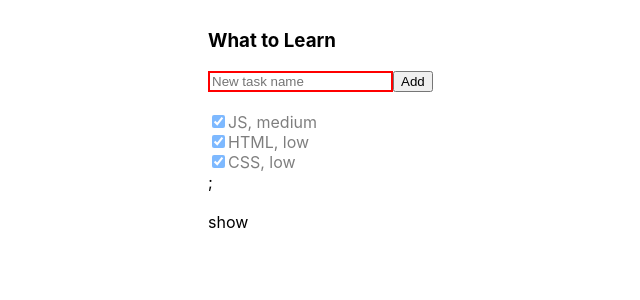
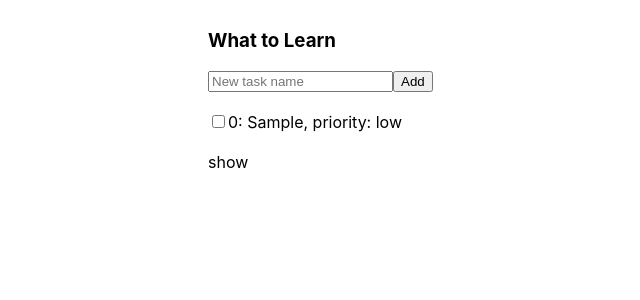
Before and after one commit to StrikerXx798/to_do_list, a React (Create React App) app: page / in a window 1280 px wide. Both pictures are taken after typing "Sample" into the empty fields and a click on the button "Add". Shown: the top 300 px of the page, without its empty margins (192-832 px from the left). Built offline with nearby package versions, Linux system fonts and the light colour scheme.

Commit message:
local storage and id

```diff
--- a/src/App.css
+++ b/src/App.css
@@ -15,14 +15,14 @@
 
 }
 
+.todoList-task.done {
+  opacity: 0.5;
+}
+
 .filter-active {
   background-color: blue;
 }
 
 .error {
-  border: 2px solid red;
+  border-color: red;
 }
-
-.todoList-task.done {
-  opacity: 0.5;
-}
--- a/src/App.js
+++ b/src/App.js
@@ -1,69 +1,92 @@
 import React from 'react';
 import './App.css';
 import TodoListHeader from "./TodoListHeader";
+import TodoListTasks from "./TodoListTasks";
 import TodoListFooter from "./TodoListFooter";
-import TodoListTasks from "./TodoListTasks";
 
 class App extends React.Component {
+
+    componentDidMount() {
+        this.restoreState()
+    }
+
+    newTaskId = 0;
+
     state = {
-        tasks: [
-            {title: "JS", isDone: true, priority: "medium"},
-            {title: "HTML", isDone: true, priority: "low"},
-            {title: "CSS", isDone: true, priority: "low"},
-            {title: "React", isDone: false, priority: "high"}
-        ],
-
-        filterValue: "Completed"
+        tasks: [],
+        filterValue: "All"
     };
 
-    addText = (newText) => {
+    saveState = () => {
+        localStorage.setItem ("our-state", JSON.stringify(this.state))
+    }
+
+    restoreState = () => {
+
+    }
+
+    addTask = (newText) => {
         let newTask = {
+            id: this.newTaskId,
             title: newText,
-            isDone: true,
+            isDone: false,
             priority: "low"
         };
+        this.newTaskId++;
         let newTasks = [...this.state.tasks, newTask];
-        this.setState({
+        this.setState( {
             tasks: newTasks
-        });
+        }, this.saveState);
     }
 
     changeFilter = (newFilterValue) => {
-        this.setState({
+        this.setState( {
             filterValue: newFilterValue
-        })
+        }, this.saveState);
     }
 
-    changeStatus = (task, isDone) => {
+    changeStatus = (taskId, isDone) => {
+        this.changeTask(taskId, {isDone: isDone})
+    }
+
+    changeTitle = (taskId, newTitle) => {
+        this.changeTask(taskId, {title: newTitle})
+    }
+
+    changeTask = (taskId, obj) => {
         let newTasks = this.state.tasks.map(t => {
-            if (t != task) {
+            if (t.id !== taskId) {
                 return t;
-            } else {
-                return {...t, isDone: isDone}
+            }
+            else {
+                return {...t, ...obj};
             }
         });
         this.setState({
             tasks: newTasks
-        });
+        }, this.saveState)
     }
 
     render = () => {
+
         return (
             <div className="App">
                 <div className="todoList">
-                    <TodoListHeader addText = {this.addText} newTaskTitleRef = {this.newTaskTitleRef} />
-                    <TodoListTasks changeStatus = {this.changeStatus} tasks = {this.state.tasks.filter(t => {
+                    <TodoListHeader addTask={this.addTask} />
+                    <TodoListTasks changeStatus={this.changeStatus}
+                                   changeTitle={this.changeTitle}
+                                   tasks={this.state.tasks.filter(t => {
                                        if (this.state.filterValue === "All") {
-                            return true
+                                           return true;
                                        }
                                        if (this.state.filterValue === "Active") {
-                            return t.isDone === false
+                                           return t.isDone === false;
                                        }
                                        if (this.state.filterValue === "Completed") {
-                            return t.isDone === true
+                                           return t.isDone === true;
                                        }
                                    })}/>
-                    <TodoListFooter filterValue = {this.state.filterValue} changeFilter = {this.changeFilter}/>
+                    <TodoListFooter changeFilter={this.changeFilter} filterValue={this.state.filterValue} />
                 </div>
             </div>
         );
--- a/src/TodoListFooter.jsx
+++ b/src/TodoListFooter.jsx
@@ -1,17 +1,19 @@
-import React from "react";
+import React from 'react';
+import '../src/App.css';
 
 class TodoListFooter extends React.Component {
+
     state = {
         isHidden: true
-    };
+    }
 
-    onAllFilterClick = () => {this.props.changeFilter("All")}
-    onCompletedFilterClick = () => {this.props.changeFilter("Completed")}
-    onActiveFilterClick = () => {this.props.changeFilter("Active")}
-    onShowFiltersClick = () => {this.setState({isHidden: false})}
-    onHideFiltersClick = () => {this.setState({isHidden: true})}
+    onAllFilterClick = () => { this.props.changeFilter("All"); }
+    onCompletedFilterClick = () => { this.props.changeFilter("Completed"); }
+    onActiveFilterClick = () => { this.props.changeFilter("Active"); }
+    onShowFiltersClick = () => { this.setState({isHidden: true}) }
+    onHideFiltersClick = () => { this.setState({isHidden: false}) }
 
-    render = () => {
+    render = (props) => {
 
         let classForAll = this.props.filterValue === "All" ? "filter-active" : "";
         let classForCompleted = this.props.filterValue === "Completed" ? "filter-active" : "";
@@ -19,16 +21,14 @@ class TodoListFooter extends React.Component {
 
         return (
             <div className="todoList-footer">
-                {!this.state.isHidden && <div>
-                    <button className={classForAll}
-                        onClick={this.onAllFilterClick}>All</button>
-                    <button className={classForCompleted}
-                        onClick={this.onCompletedFilterClick}>Completed</button>
-                    <button className={classForActive}
-                        onClick={this.onActiveFilterClick}>Active</button>
-                </div>}
-                {!this.state.isHidden && <span onClick={this.onHideFiltersClick}> hide </span>}
-                {this.state.isHidden && <span onClick={this.onShowFiltersClick}> show </span>}
+                { !this.state.isHidden && <div>
+                    <button onClick={ this.onAllFilterClick } className={classForAll}>All</button>
+                    <button onClick={ this.onCompletedFilterClick } className={classForCompleted}>Completed</button>
+                    <button onClick={ this.onActiveFilterClick } className={classForActive}>Active</button>
+                </div>
+                }
+                { !this.state.isHidden && <span onClick={ this.onShowFiltersClick }>hide</span> }
+                { this.state.isHidden && <span onClick={ this.onHideFiltersClick }>show</span> }
             </div>
         );
     }
--- a/src/TodoListHeader.jsx
+++ b/src/TodoListHeader.jsx
@@ -1,47 +1,51 @@
-import React from "react";
+import React from 'react';
+import './App.css';
 
 class TodoListHeader extends React.Component {
-    newTaskTitleRef = React.createRef();
-
     state = {
         error: false,
         title: ""
-    };
+    }
 
     onAddTaskClick = () => {
-        let newText = this.newTaskTitleRef.current.value;
-        this.newTaskTitleRef.current.value = '';
-        if (newText === '')  {
-            this.setState({error: true})}
-        else {
-            this.setState({error: false})
-            this.props.addText(newText)
-        };
-    };
+        let newText = this.state.title;
+        this.setState({title: ""});
 
-    onTitleChange = () => {
-        this.setState({error: false});
-    };
+        if (newText === "") {
+            this.setState({error: true});
+        } else {
+            this.setState({error: false});
+            this.props.addTask(newText);
+        }
+    }
+
+    onTitleChanged = (e) => {
+        this.setState({
+            error: false,
+            title: e.currentTarget.value
+        });
+    }
 
     onKeyPress = (e) => {
-       if(e.key === "Enter") {
-           this.onAddTaskClick();
-       }
-    };
+        if (e.key === "Enter") {
+            this.onAddTaskClick()
+        }
+    }
 
-    render = (props) => {
+
+    render = () => {
+        let classNameForInput = this.state.error ? "error" : "";
+
         return (
             <div className="todoList-header">
                 <h3 className="todoList-header__title">What to Learn</h3>
                 <div className="todoList-newTaskForm">
-                    <input className={this.state.error === true ? "error": ''}
-                           ref={this.newTaskTitleRef}
-                           type="text"
-                           placeholder="New task name"
-                           onChange={this.onTitleChange}
+                    <input className={classNameForInput} type="text" placeholder="New task name"
+                           onChange={this.onTitleChanged}
                            onKeyPress={this.onKeyPress}
-                           value={this.state.title}/>
-                    <button onClick = {this.onAddTaskClick} >Add</button>
+                           value={this.state.title}
+                    />
+                    <button onClick={this.onAddTaskClick}>Add</button>
                 </div>
             </div>
         );
--- a/src/TodoListTask.jsx
+++ b/src/TodoListTask.jsx
@@ -1,21 +1,47 @@
-import React from "react";
+import React from 'react';
+import './App.css';
 
 class TodoListTask extends React.Component {
+    state = {
+        editMode: false
+    }
+    activateEditMode = () => {
+        this.setState({editMode: true})
+    }
+
+    deActivateEditMode = () => {
+        this.setState({editMode: false})
+    }
+
     onIsDoneChanged = (e) => {
-        this.props.changeStatus(this.props.task, e.currentTarget.checked)
+        this.props.changeStatus(this.props.task.id, e.currentTarget.checked);
     }
-    render = (props) => {
-        let taskIsDoneClass = this.props.task.isDone
-            ?"todoList-task done"
-            :"todoList-task";
+    onTitleChanged = (e) => {
+        this.props.changeTitle(this.props.task.id, e.currentTarget.value);
+    }
+
+
+    render = () => {
+
+        let containerCssClass = this.props.task.isDone ? "todoList-task done" : "todoList-task";
+
         return (
-            <div className={taskIsDoneClass}>
-                <input
-                    type="checkbox"
-                    checked={this.props.task.isDone}
-                    onChange={this.onIsDoneChanged}
+            <div className={containerCssClass}>
+                <input type="checkbox" checked={this.props.task.isDone}
+                       onChange={this.onIsDoneChanged}
+
                 />
-                <span>{this.props.title}, {this.props.priority}</span>
+                <span>{this.props.task.id}: </span>
+                {
+                    this.state.editMode? <input
+                        value={this.props.task.title}
+                        autoFocus={true}
+                        onBlur={this.deActivateEditMode}
+                        onChange={this.onTitleChanged}
+                    />
+                    : <span onClick={this.activateEditMode}>{this.props.task.title}, </span>
+                }
+                priority: {this.props.task.priority}
             </div>
         );
     }
--- a/src/TodoListTasks.jsx
+++ b/src/TodoListTasks.jsx
@@ -1,21 +1,18 @@
-import React from "react";
+import React from 'react';
+import './App.css';
 import TodoListTask from "./TodoListTask";
 
 class TodoListTasks extends React.Component {
-    render = (props) => {
-        let tasksElements=this.props.tasks.map(task=>{
-            return <TodoListTask
-                changeStatus={this.props.changeStatus}
-                task={task}
-                title={task.title}
-                isDone={task.isDone}
-                priority={task.priority}
-            />
-        });
+    render = () => {
 
+        let tasksElements = this.props.tasks.map
+        ( task => <TodoListTask task={task}
+                                changeStatus={this.props.changeStatus}
+                                changeTitle={this.props.changeTitle}
+        />);
         return (
             <div className="todoList-tasks">
-                {tasksElements};
+                {tasksElements}
             </div>
         );
     }
```
Lines whose indentation alone changed are shown as unchanged.
